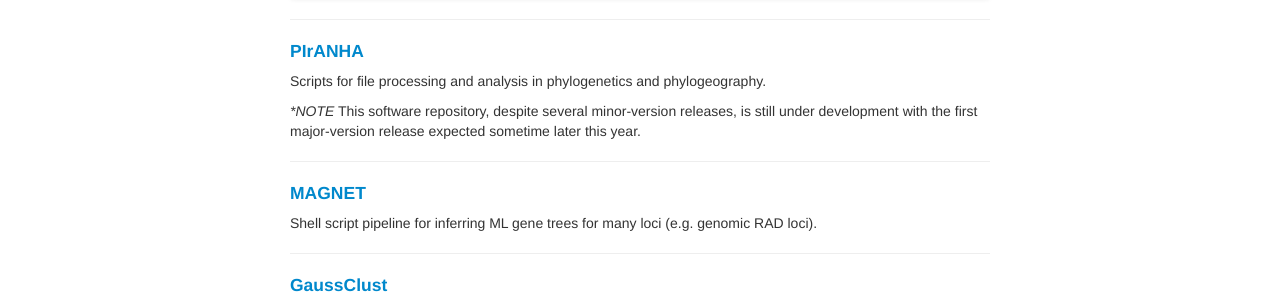
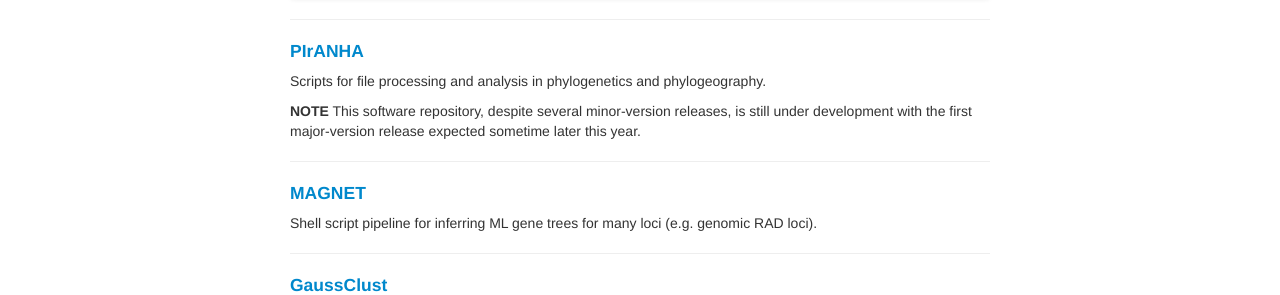
Before and after one commit to justincbagley/justincbagley.github.io, a Jekyll site: the page built from pages/software.md, in a window 1280 px wide. Shown: the part 235-530 px from the top of the page. Built offline with Jekyll 4.4.1, drawn with Linux system fonts in a browser that asks for light colours.

```diff
--- a/pages/software.md
+++ b/pages/software.md
@@ -20,7 +20,7 @@ description: Justin C. Bagley's software
 
 Scripts for file processing and analysis in phylogenetics and phylogeography.
 
-**NOTE* This software repository, despite several minor-version releases, is still under
+**NOTE** This software repository, despite several minor-version releases, is still under
 development with the first major-version release expected sometime later this year.
 
 ---
```
